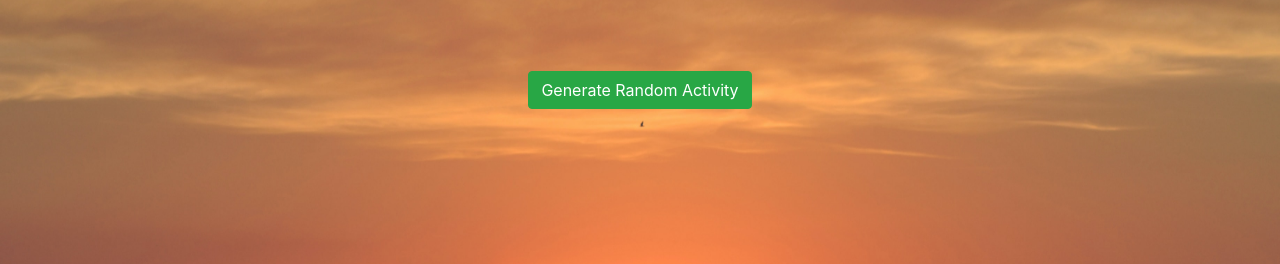
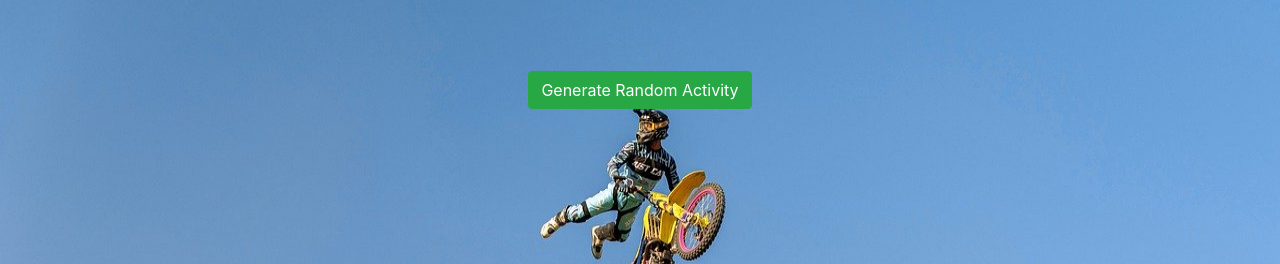
Before and after one commit to Gideonkim96/Fun-Activities-Finder, a website: page public/activity.html in a window 1280 px wide. Shown: the part 177-441 px from the top of the page. Drawn offline with nearby package versions, Linux system fonts and the light colour scheme.

Commit message:
Update activity.html

```diff
--- a/public/activity.html
+++ b/public/activity.html
@@ -30,7 +30,7 @@
             text-align: center;}
 
         body{
-                background-image: url('orange.jpg');
+                background-image: url('ty.jpg');
                 background-repeat: no-repeat;
                 background-size: 100% 100%;
         }
```
